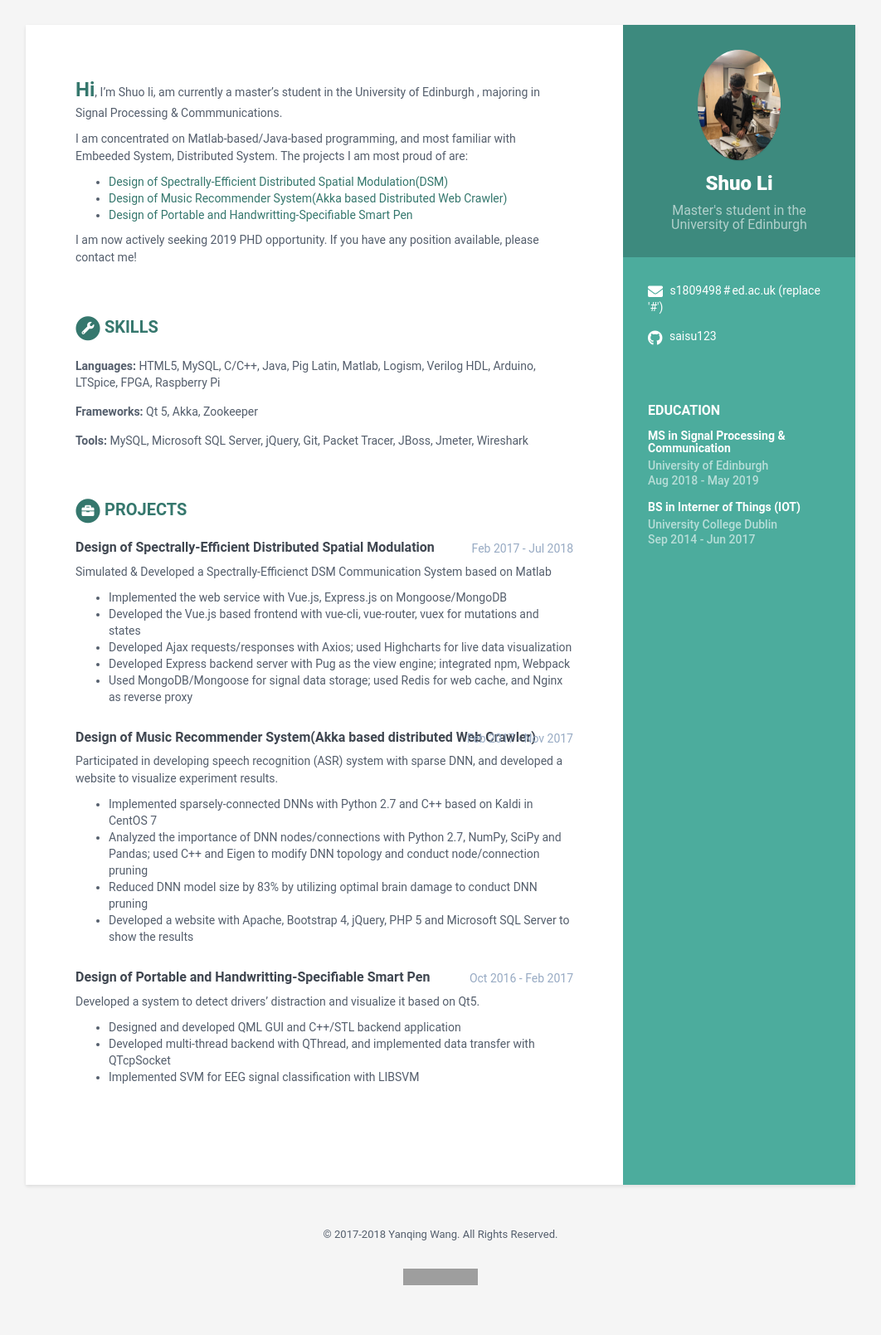
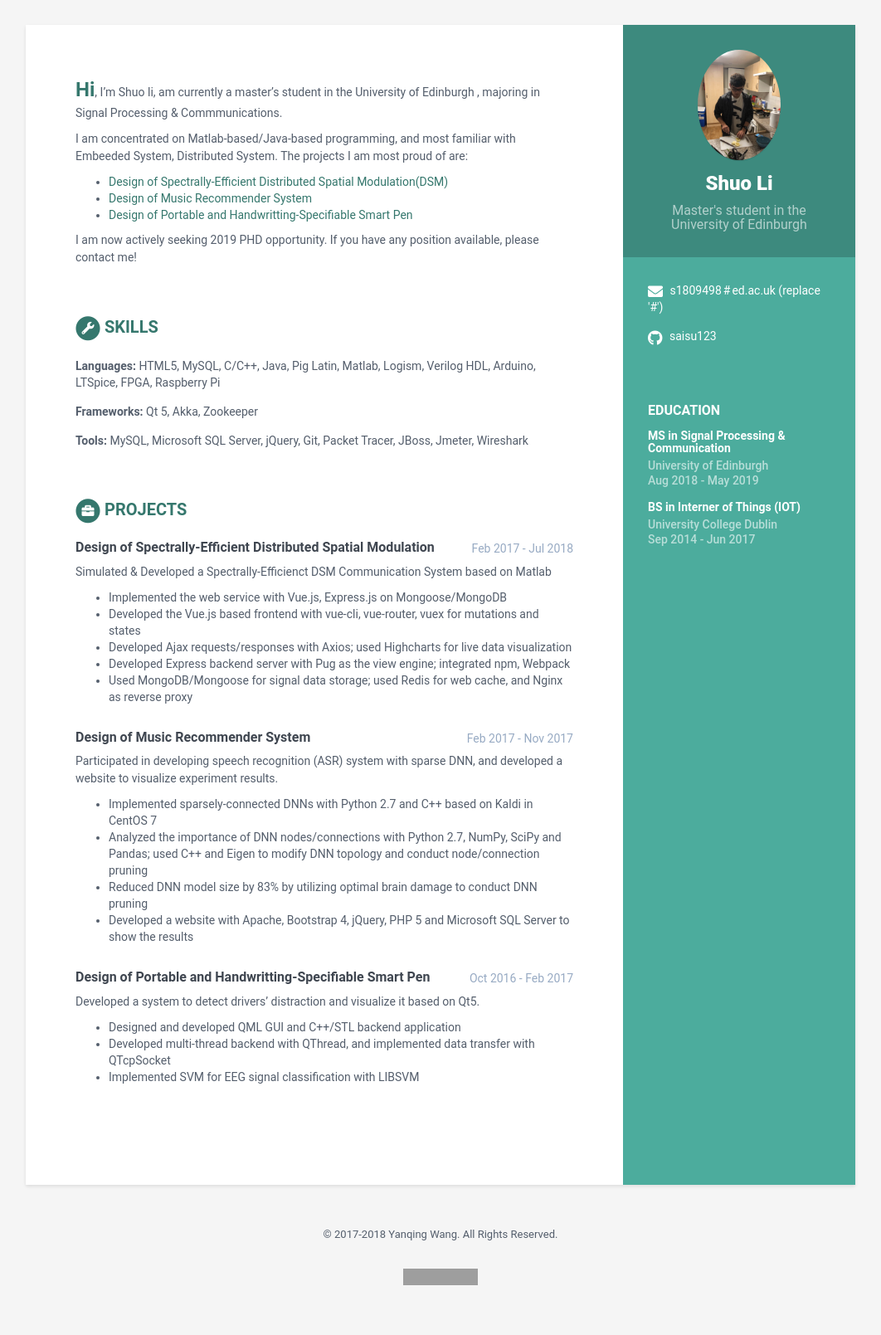
Before and after one commit to saisu123/saisu123.github.io, a Jekyll site: the page built from index.html, in a window 1280 px wide. Shown: the whole page at 83% size, without its empty margins (109-1171 px from the left). Built offline with Jekyll 4.4.1, drawn with Linux system fonts in a browser that asks for light colours; grey boxes are pictures that could not be loaded.

Commit message:
Update data.yml

```diff
--- a/_data/data.yml
+++ b/_data/data.yml
@@ -35,7 +35,7 @@ career-profile:
       The projects I am most proud of are:
 
       - <span class="span-as-link" id="node-project-link">Design of Spectrally-Efficient Distributed Spatial Modulation(DSM)</span>
-      - <span class="span-as-link" id="bupt-efly-link">Design of Music Recommender System(Akka based Distributed Web Crawler)</span>
+      - <span class="span-as-link" id="bupt-efly-link">Design of Music Recommender System</span>
       - <span class="span-as-link" id="bupt-efly-link">Design of Portable and Handwritting-Specifiable Smart Pen</span>
 
       I am now actively seeking 2019 PHD opportunity. If you have any position available, please
@@ -80,7 +80,7 @@ projects:
           - Developed Express backend server with Pug as the view engine; integrated npm, Webpack
           - Used MongoDB/Mongoose for signal data storage; used Redis for web cache, and Nginx as reverse proxy
 
-    - title: Design of Music Recommender System(Akka based distributed Web Crawler)
+    - title: Design of Music Recommender System
       time: Feb 2017 - Nov 2017
       company: University College Dublin, Ireland
       details: |
```
